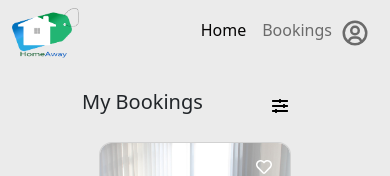
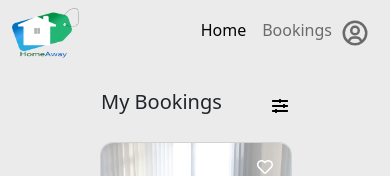
Before and after one commit to GP-43/homeaway-frontend, a React (Create React App) app: page /userbookings in a window 390 px wide. Shown: the top 176 px of the page. Built offline with nearby package versions, Linux system fonts and the light colour scheme.

Commit message:
errors done in my booking section

```diff
--- a/src/assets/styles/partials/_user-bookings.scss
+++ b/src/assets/styles/partials/_user-bookings.scss
@@ -39,6 +39,7 @@
 
 .my-booking-shedule {
   display: flex;
+  justify-content: space-between;
 }
 
 .my-bookings-dropdown {
@@ -50,8 +51,16 @@
   margin-top: 20px;
   margin-bottom: 20px;
   align-items: flex-end;
-  padding-left: 40px;
-  padding-right: 159px;
+  padding-left: 91px;
+  padding-right: 209px;
+}
+
+.place-card-set-my-booking{
+  padding-left: 50px;
+  display: flex;
+  flex-wrap: wrap;
+  flex: 1;
+  flex-direction: row;
 }
 
 @media only screen and (max-width: 412px) {
@@ -66,6 +75,10 @@
   .places-title-my-booking {
     padding-left: 112px;
     padding-right: 101px;
+  }
+
+  .place-card-set-my-booking {
+    padding-left: 98px;
   }
 }
 
@@ -88,7 +101,11 @@
   }
 
   .places-title-my-booking {
-    padding-left: 82px;
+    padding-left: 101px;
     padding-right: 90px;
   }
+
+  .place-card-set-my-booking {
+    padding-left: 90px;
+  }
 }
--- a/src/components/my_bookings/MyBookingSection.jsx
+++ b/src/components/my_bookings/MyBookingSection.jsx
@@ -26,7 +26,7 @@ function MyBookingSection(props) {
                     </Dropdown>
                 </div>
             </div>
-            <div className="place-card-set">
+            <div className="place-card-set-my-booking">
                 {props.data &&
                     props.data.map((i) => (
                         <PlaceCard
```
